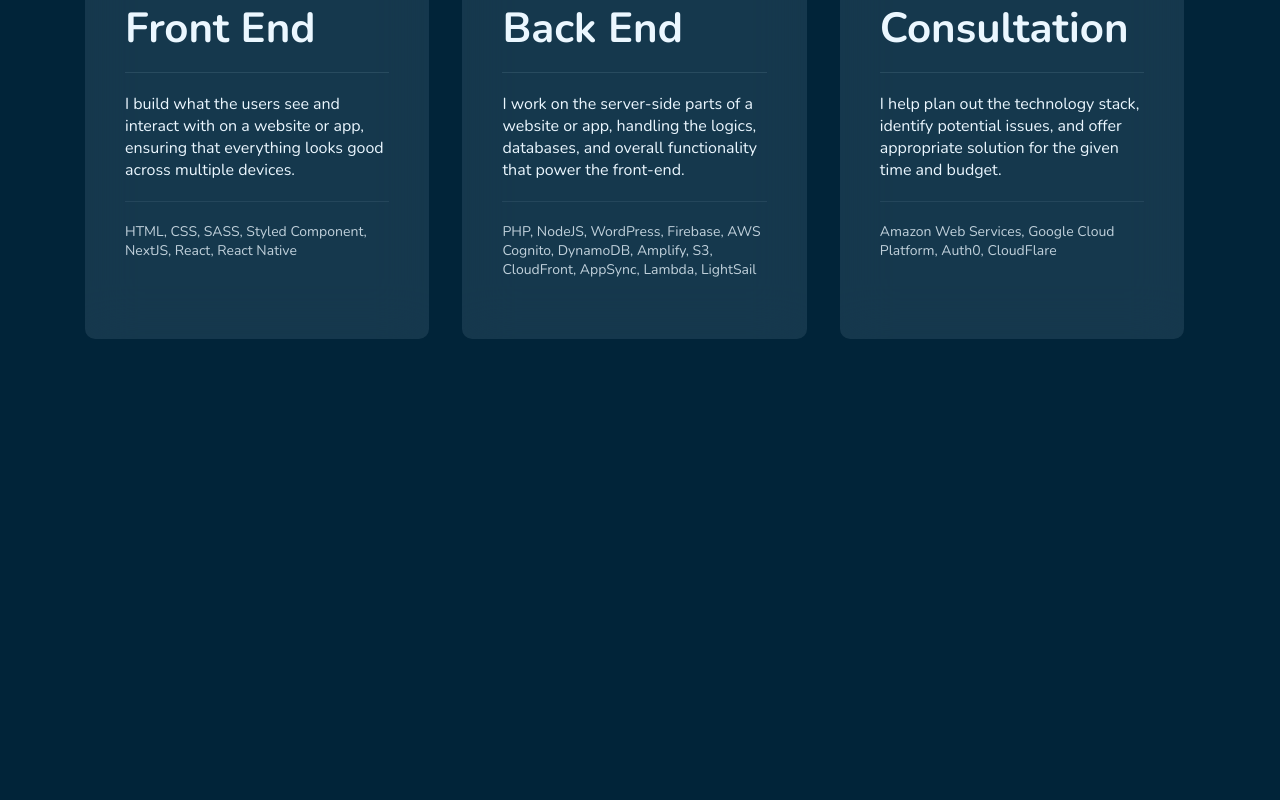
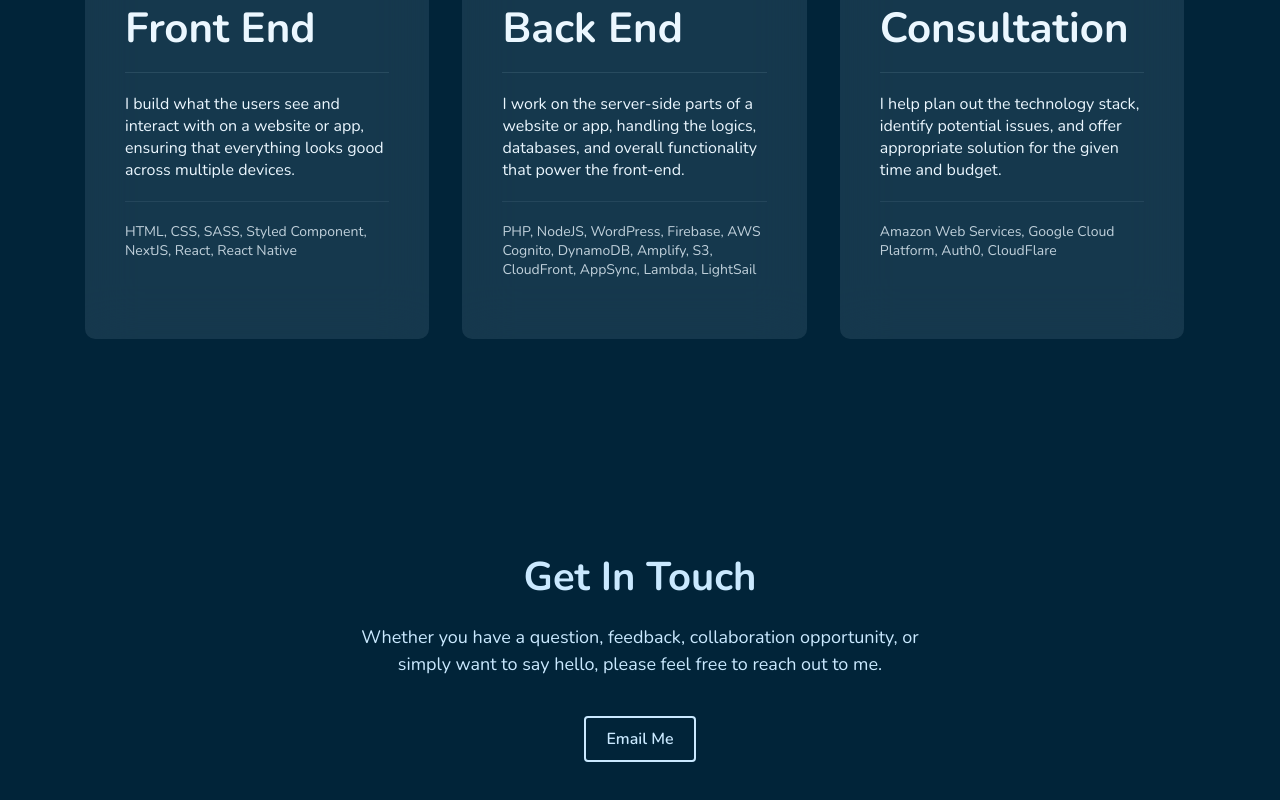
Before and after one commit to thepixelme/thepixelme2023-nextjs, a Next.js app: page / in a window 1280 px wide. Shown: the part 809-1609 px from the top of the page. Before the commit the page ends 1159 px from the top, so only its background shows below. Built offline with nearby package versions, Linux system fonts and the light colour scheme.

Commit message:
Contact Section

```diff
--- a/package.json
+++ b/package.json
@@ -9,6 +9,7 @@
     "lint": "next lint"
   },
   "dependencies": {
+    "@formspark/use-formspark": "^0.1.39",
     "@types/node": "18.16.3",
     "@types/react": "18.2.0",
     "@types/react-dom": "18.2.1",
--- /dev/null
+++ b/src/components/ContactSection/ContactSection.styles.tsx
@@ -0,0 +1,76 @@
+import styled from 'styled-components'
+import { breakpoints } from '../Breakpoint.styles'
+import { Container, zindex } from '../Shared.styles'
+
+export const Contact = styled.section`
+  padding: 200px 0;
+
+  h2 {
+    margin-bottom: 20px;
+    font-size: 2.5rem;
+  }
+`
+
+/**
+ * Container
+ */
+export const ContactContainer = styled(Container)`
+  position: relative;
+  width: 100%;
+  max-width: 640px;
+
+  text-align: center;
+  color: ${({ theme }) => theme.brand1};
+
+  @media ${breakpoints.medium} {
+  }
+`
+
+/**
+ * Heading
+ */
+
+export const Heading = styled.h2`
+  margin: 0 auto 20px auto;
+  font-size: 2rem; // 32px
+
+  @media ${breakpoints.medium} {
+    font-size: 2.5rem; // 40px
+  }
+`
+
+/**
+ * Text
+ */
+
+export const Text = styled.p`
+  font-size: 1rem; // 16px
+  font-weight: 400;
+  line-height: 1.5;
+
+  @media ${breakpoints.medium} {
+    font-size: 1.125rem; // 18px
+  }
+`
+
+/**
+ * Link Button
+ */
+
+export const LinkButton = styled.a`
+  display: inline-block;
+  border: 2px solid ${({ theme }) => theme.brand1};
+  border-radius: 4px;
+  padding: 10px 20px;
+  margin-top: 20px;
+  font-size: 1rem;
+  font-weight: 600;
+  color: ${({ theme }) => theme.brand1};
+  text-decoration: none;
+  transition: all 0.2s ease-in-out;
+
+  &:hover {
+    background-color: ${({ theme }) => theme.brand1};
+    color: ${({ theme }) => theme.site2};
+  }
+`
--- /dev/null
+++ b/src/components/ContactSection/ContactSection.tsx
@@ -0,0 +1,18 @@
+import { Contact, ContactContainer, Heading, Text, LinkButton } from './ContactSection.styles';
+
+const ContactSection = () => {
+
+  return (
+    <Contact>
+      <ContactContainer>
+        <Heading>Get In Touch</Heading>
+        <Text>
+          Whether you have a question, feedback, collaboration opportunity, or simply want to say hello, please feel free to reach out to me.
+        </Text>
+        <LinkButton title="Email Me" href="mailto:nhat@thepixelme.com" target="_blank">Email Me</LinkButton>
+      </ContactContainer>
+    </Contact>
+  );
+}
+
+export default ContactSection;
--- a/src/pages/index.tsx
+++ b/src/pages/index.tsx
@@ -3,6 +3,7 @@ import SiteHeader from '@/components/SiteHeader/SiteHeader'
 import HeroSection from '@/components/HeroSection/HeroSection'
 import MyStackSection from '@/components/MyStackSection/MyStackSection'
 import PortfolioSection from '@/components/PortfolioSection/PortfolioSection'
+import ContactSection from '@/components/ContactSection/ContactSection'
 
 type HomePageProps = {
   toggleTheme?: () => void;
@@ -25,6 +26,7 @@ export default function Home({ toggleTheme, theme } : HomePageProps) {
         <HeroSection />
         <MyStackSection />
         {/* <PortfolioSection /> */}
+        <ContactSection />
       </main>
     </>
   )
```
Also changed, not shown: 1 other file (tests, documents, lock files or other folders).
